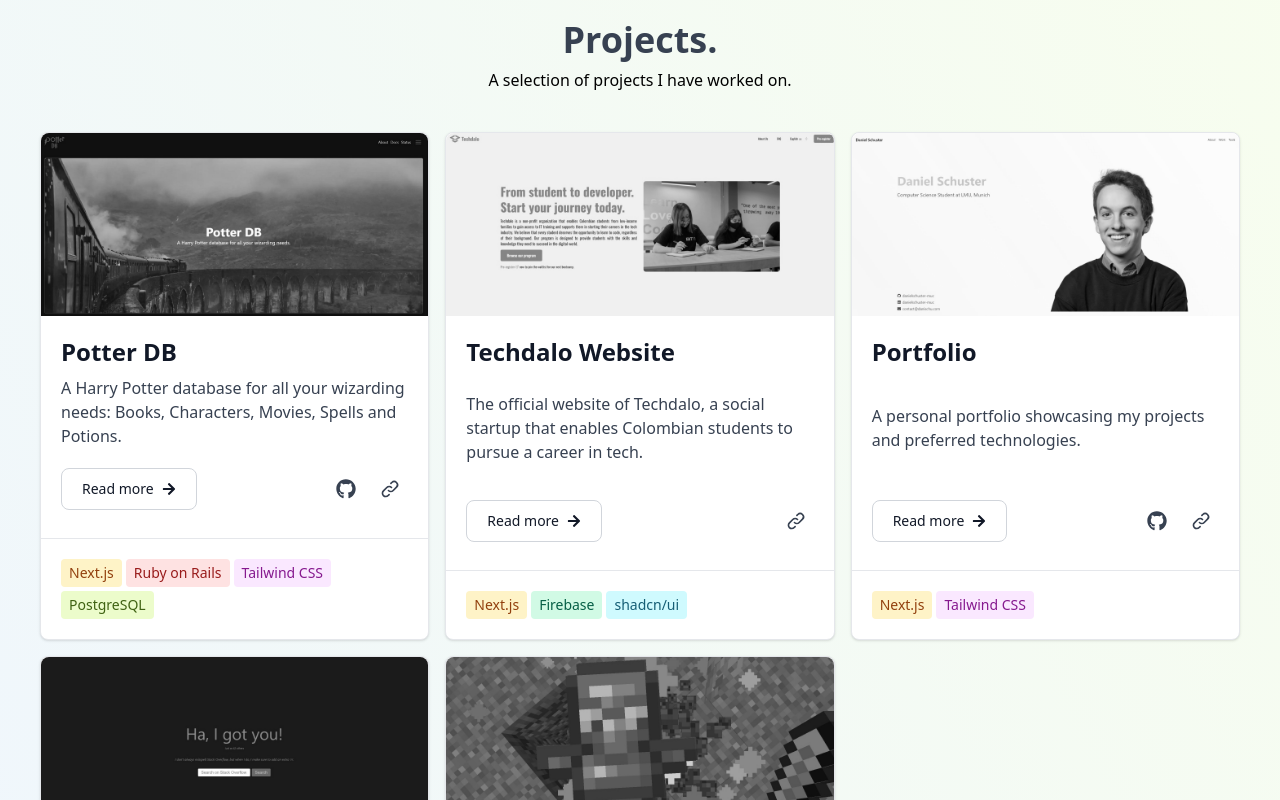
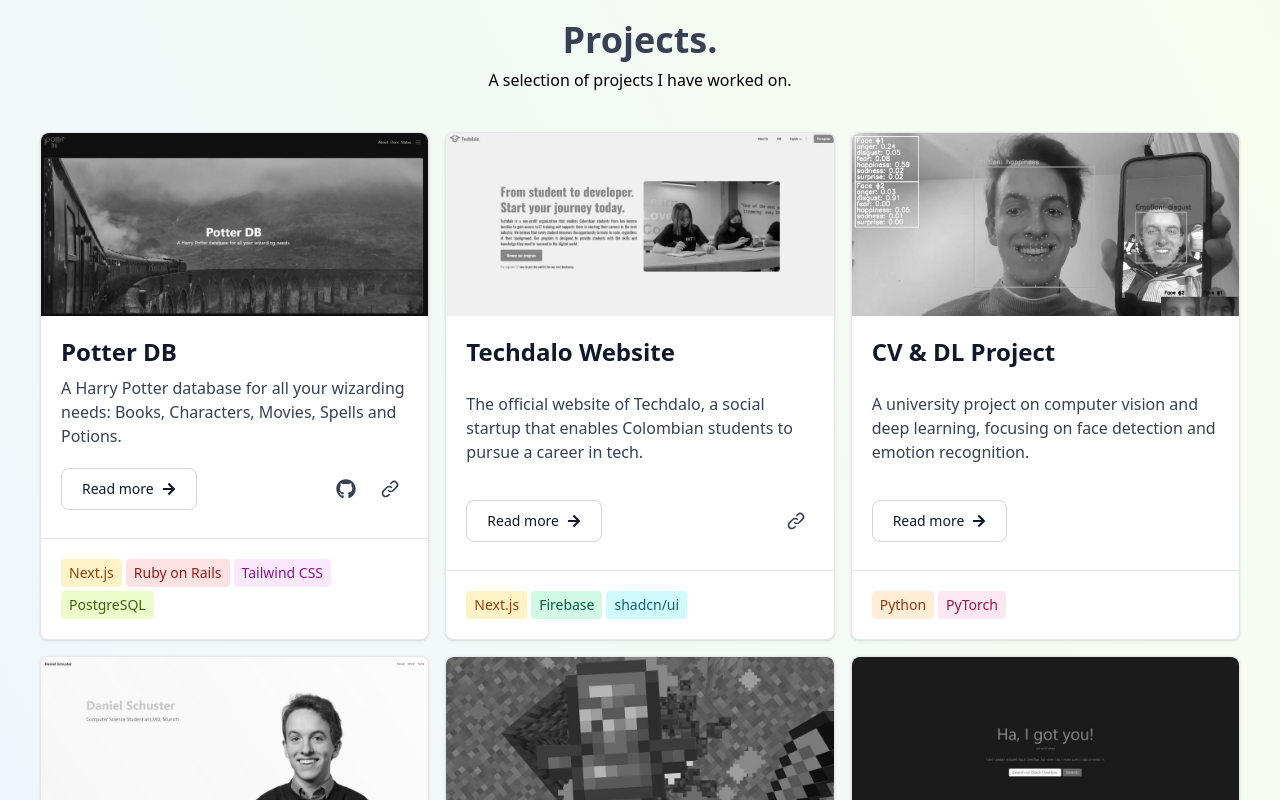
Before and after one commit to danielschuster-muc/danischu.com, a Next.js app: page / in a window 1280 px wide. Shown: the part 840-1640 px from the top of the page. Built offline with nearby package versions, Linux system fonts and the light colour scheme.

Commit message:
Add CV & DL Project

```diff
--- a/additional.d.ts
+++ b/additional.d.ts
@@ -8,7 +8,9 @@
   | "Java"
   | "Firebase"
   | "shadcn/ui"
-  | "PostgreSQL";
+  | "PostgreSQL"
+  | "Python"
+  | "PyTorch";
 
 export type ProjectType = {
   title: string;
@@ -17,5 +19,5 @@
   image: string;
   technologies: TechnologyType[];
   source?: string;
-  website: string;
+  website?: string;
 };
--- a/components/ColoredBadge.tsx
+++ b/components/ColoredBadge.tsx
@@ -31,12 +31,12 @@
     case "shadcn/ui":
       classes += "bg-cyan-100 text-cyan-800 dark:bg-cyan-900 dark:text-cyan-300";
       break;
-    // case "orange":
-    //   classes += "bg-orange-100 text-orange-800 dark:bg-orange-900 dark:text-orange-300";
-    //   break;
-    // case "pink":
-    //   classes += "bg-pink-100 text-pink-800 dark:bg-pink-900 dark:text-pink-300";
-    //   break;
+    case "Python":
+      classes += "bg-orange-100 text-orange-800 dark:bg-orange-900 dark:text-orange-300";
+      break;
+    case "PyTorch":
+      classes += "bg-pink-100 text-pink-800 dark:bg-pink-900 dark:text-pink-300";
+      break;
     // case "purple":
     //   classes += "bg-purple-100 text-purple-800 dark:bg-purple-900 dark:text-purple-300";
     //   break;
--- a/components/Projects.tsx
+++ b/components/Projects.tsx
@@ -27,6 +27,15 @@
     website: "https://techdalo.com",
   },
   {
+    title: "CV & DL Project",
+    summary:
+      "A university project on computer vision and deep learning, focusing on face detection and emotion recognition.",
+    description:
+      "As part of a university course, our team of 4 developed a face detection and emotion recognition project using Python and PyTorch. The system classifies six emotions, e.g. happiness, anger, and sadness, and detects faces using RFBNet. We pre-trained our emotion recognition model on the AffectNet dataset and fine-tuned it on the RAF-DB dataset, achieving a top-1 accuracy of 71.6 % and a top-3 accuracy of 94.2 % on the given validation set.",
+    image: "/images/apron.jpg",
+    technologies: ["Python", "PyTorch"],
+  },
+  {
     title: "Portfolio",
     summary: "A personal portfolio showcasing my projects and preferred technologies.",
     description:
@@ -37,6 +46,16 @@
     website: "https://danischu.com",
   },
   {
+    title: "Void Totem Mod",
+    summary: "A Minecraft mod introducing a new totem that prevents you from dying in the void.",
+    description:
+      "The Void Totem Mod is a Minecraft modification that adds a new totem to the game that prevents players from death in the void. Developed in Java, this mod reached over 30 million downloads on CurseForge for its Forge and Fabric versions.",
+    image: "/images/voidtotem.jpg",
+    technologies: ["Java"],
+    source: "https://github.com/affehund/voidtotem",
+    website: "https://curseforge.com/minecraft/mc-mods/voidtotem",
+  },
+  {
     title: "Stack Overflown",
     summary: "Where Developers Stumble, Mistype, & Learn Spelling",
     description:
@@ -45,16 +64,6 @@
     technologies: ["Vue.js", "CSS"],
     source: "https://github.com/danielschuster-muc/stackoverflown",
     website: "https://stackoverflown.com",
-  },
-  {
-    title: "Void Totem Mod",
-    summary: "A Minecraft mod introducing a new totem that prevents you from dying in the void.",
-    description:
-      "The Void Totem Mod is a Minecraft modification that adds a new totem to the game that prevents players from death in the void. Developed in Java, this mod reached over 30 million downloads on CurseForge for its Forge and Fabric versions.",
-    image: "/images/voidtotem.jpg",
-    technologies: ["Java"],
-    source: "https://github.com/affehund/voidtotem",
-    website: "https://curseforge.com/minecraft/mc-mods/voidtotem",
   },
 ];
 
```
Also changed, not shown: public/images/apron.jpg (added).
